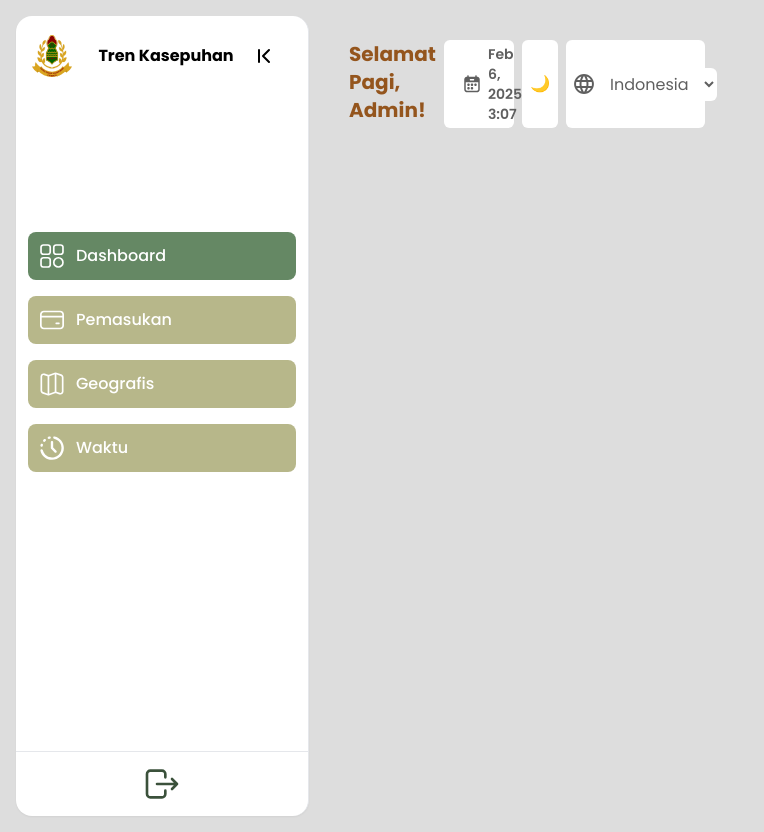
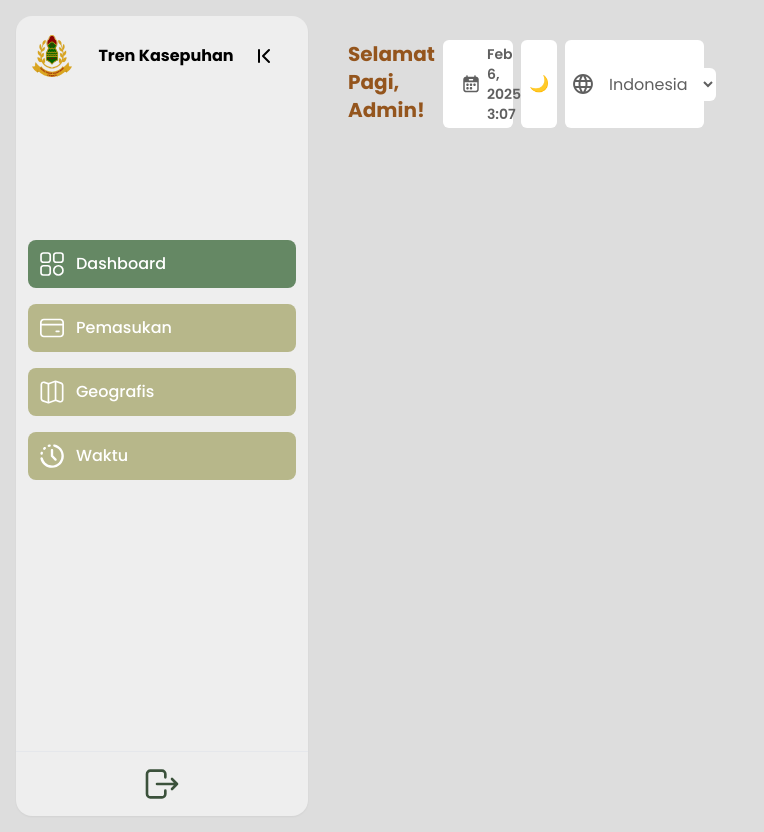
Before and after one commit to mhdanandaa/visualisasi-data, a React (Vite) app: page / in a window 1280 px wide. Shown: the whole page, without its empty margins (0-764 px from the left). Built offline with nearby package versions, Linux system fonts and the light colour scheme.

Commit message:
Memperbaiki Sidebar

```diff
--- a/src/components/Sidebar/Sidebar.jsx
+++ b/src/components/Sidebar/Sidebar.jsx
@@ -19,8 +19,8 @@
   return (
     <SidebarContext.Provider value={{ expanded }}>
       <aside className="h-screen my-4 mx-4">
-        <nav className="h-full flex flex-col bg-white border-r shadow-sm rounded-2xl">
-          <div className="p-4 pb-10 flex justify-between items-center">
+        <nav className="h-full min-h-full flex flex-col bg-bg-card dark:bg-dark-mode  shadow-sm rounded-2xl">
+          <div className="p-4 flex justify-between items-center">
             <img
               src={logo}
               alt="Logo Keraton"
@@ -42,11 +42,11 @@
               {expanded ? (
                 <ChevronFirst />
               ) : (
-                <img src={logo} alt="Logo Keraton"/>
+                <img src={logo} alt="Logo Keraton" />
               )}
             </button>
           </div>
-          <ul className="flex-1 px-3 pt-24">{children}</ul>
+          <ul className="flex-1 px-3 pt-32">{children}</ul>
           <div className="border-t flex p-3 justify-center items-center">
             <img
               src={logoutIcon}
--- a/src/components/Sidebar/SidebarItem.jsx
+++ b/src/components/Sidebar/SidebarItem.jsx
@@ -12,8 +12,8 @@
         `relative flex items-center py-3 px-3 my-4 font-medium rounded-lg cursor-pointer transition-colors group
         ${
           isActive
-            ? "bg-green-muda text-white" // Saat link aktif
-            : "bg-kuning-emas text-white hover:bg-green-muda" // Saat link tidak aktif
+            ? "bg-green-muda text-white"
+            : "bg-kuning-emas text-white hover:bg-green-muda"
         }`
       }
     >
```
